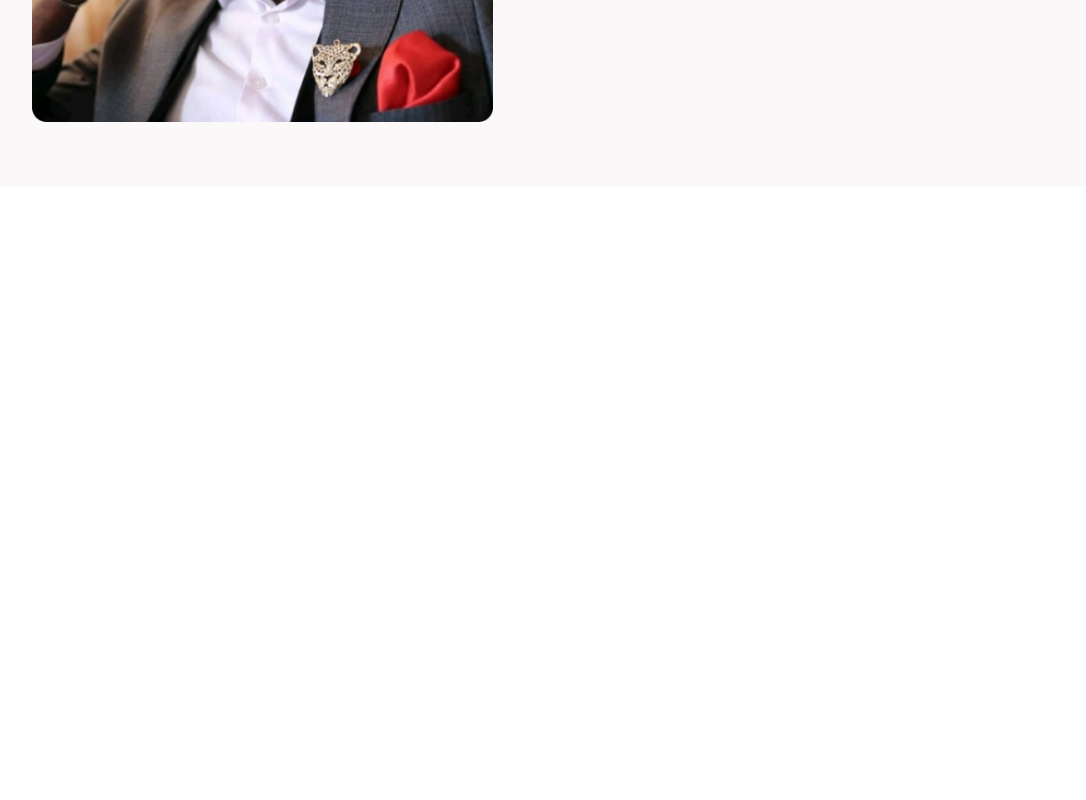
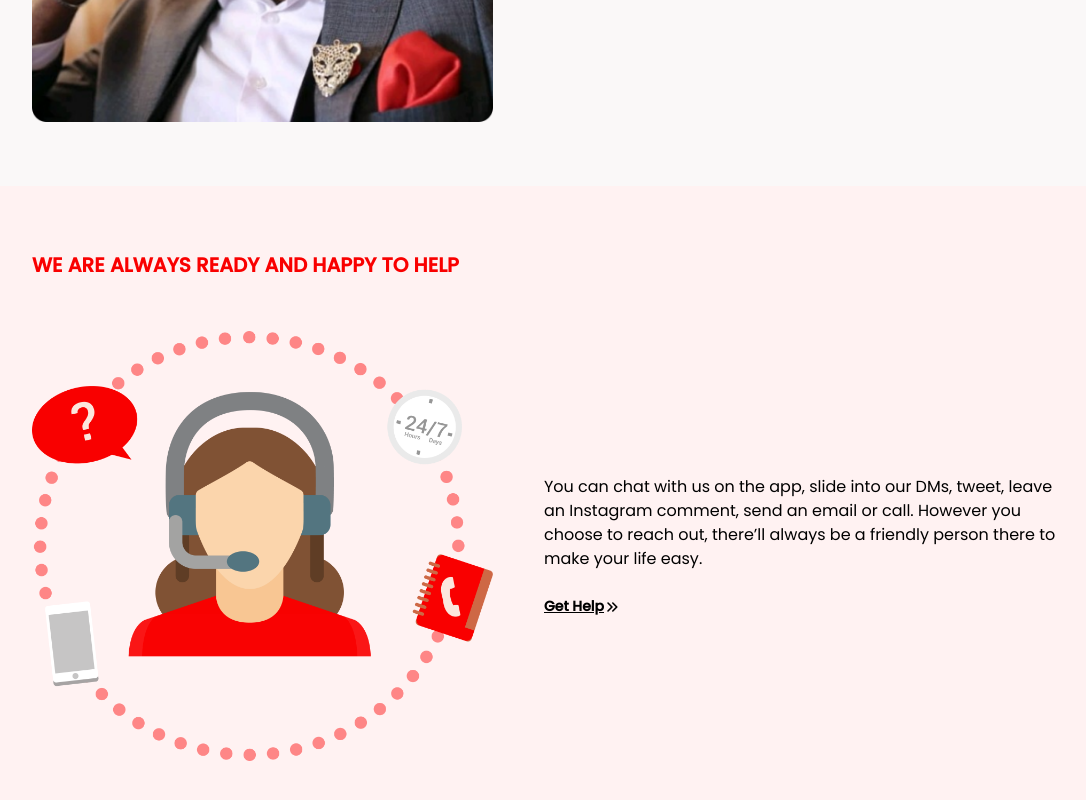
Before and after one commit to Olaoluwa1995/charts_table, a React (Create React App) app: page / in a window 1280 px wide. Shown: the part 3100-3900 px from the top of the page, without its empty margins (96-1182 px from the left). Before the commit the page ends 3286 px from the top, so only its background shows below. Built offline with nearby package versions, Linux system fonts and the light colour scheme.

Commit message:
Added customer service component to home page

```diff
--- a/src/pages/home.tsx
+++ b/src/pages/home.tsx
@@ -1,6 +1,7 @@
 import "../App.css";
 import Banner from "../components/banner/banner";
 import Benefits from "../components/benefits/benefits";
+import CustomerService from "../components/customer-service/customer-service";
 import Features from "../components/features/features";
 import Header from "../components/header/header.component";
 import Story from "../components/story/story";
@@ -13,6 +14,7 @@ function Home() {
       <Benefits />
       <Features />
       <Story />
+      <CustomerService />
     </div>
   );
 }
```
